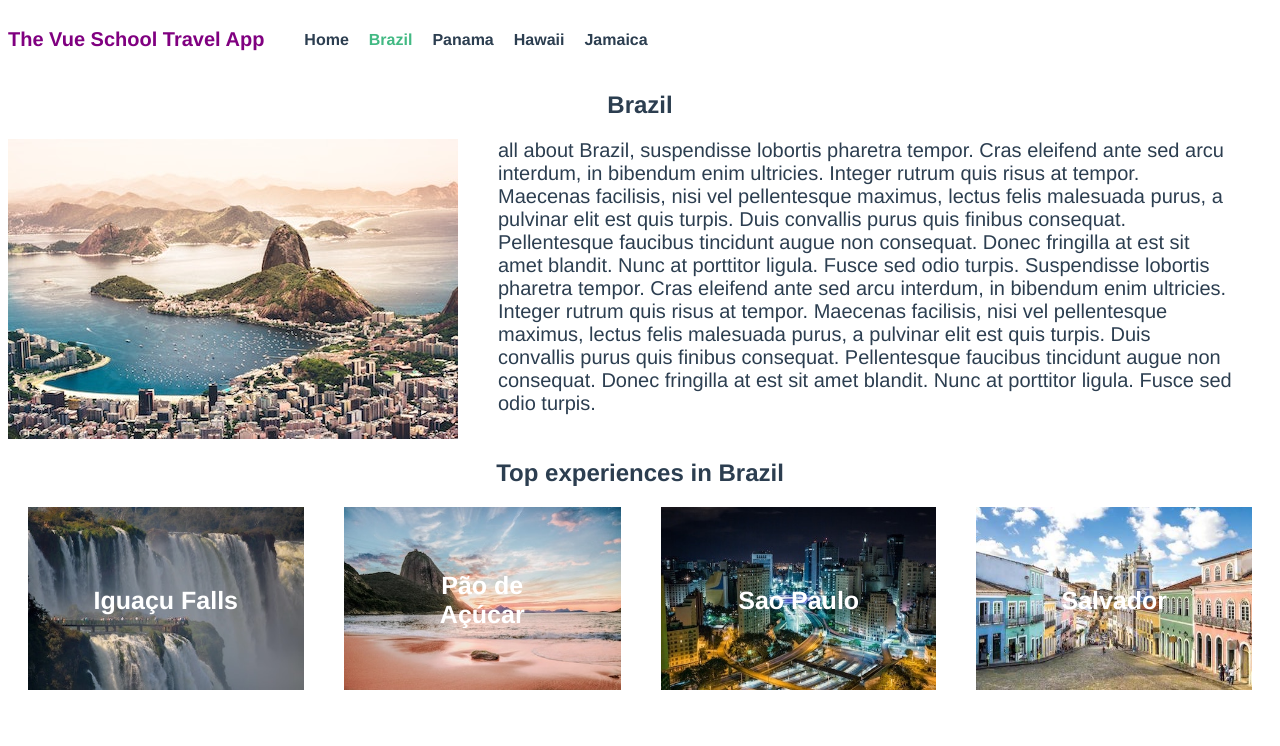
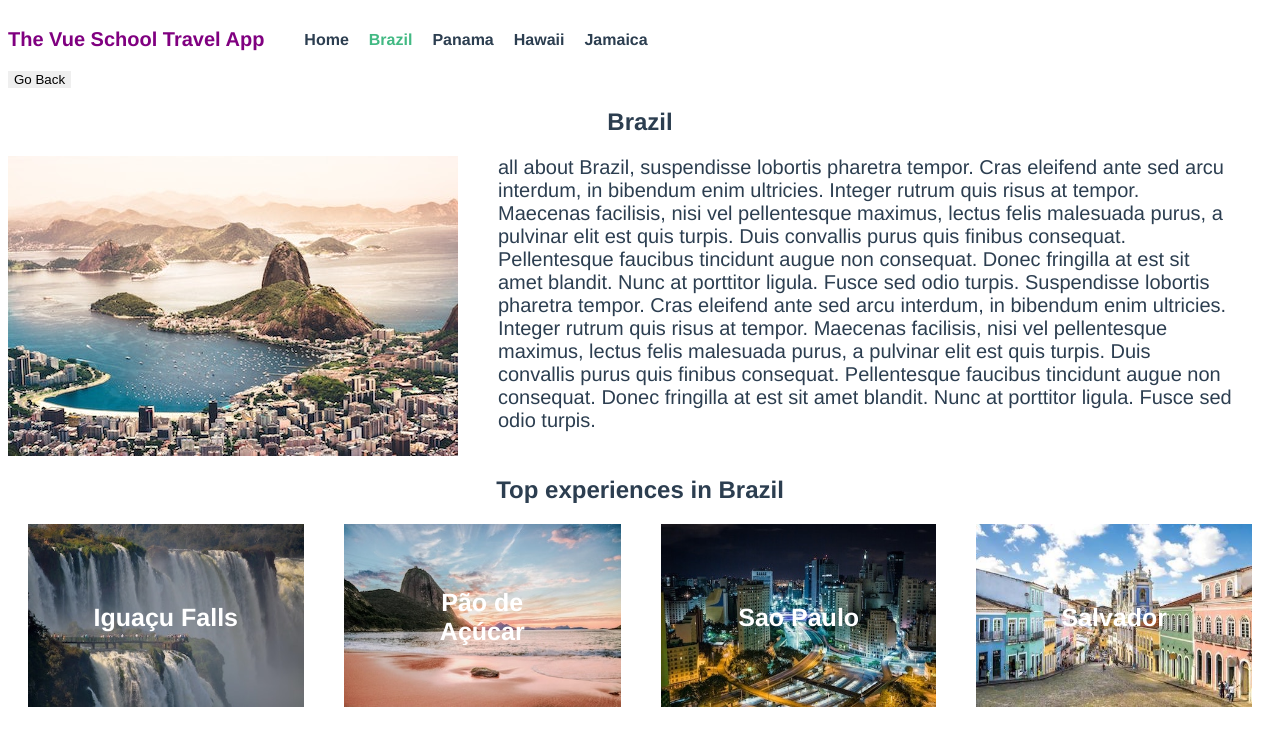
Before and after one commit to keperkjr/Vue-Travel-App, a Vue app: page /destination/brazil in a window 1280 px wide. Shown: the top 746 px of the page. Built offline with nearby package versions, Linux system fonts and the light colour scheme.

Commit message:
Added a 'go back' component

```diff
--- /dev/null
+++ b/src/components/GoBack.vue
@@ -0,0 +1,25 @@
+<template>
+    <span class="go-back">
+        <button @click="goBack">Go Back</button>
+    </span>
+</template>
+
+<script>
+export default {
+    methods: {
+        goBack() {
+            return this.$router.go(-1);
+        }
+    }
+}
+</script>
+
+<style scoped>
+.go-back {
+    display: flex;
+    cursor: pointer;
+}
+button {
+    border: 0;
+}
+</style>
--- a/src/views/DestinationDetails.vue
+++ b/src/views/DestinationDetails.vue
@@ -1,5 +1,6 @@
 <template>
     <div>
+        <GoBack />
         <section class="destination">
             <h1>{{destination.name}}</h1>
             <div class="destination-details">
@@ -40,8 +41,12 @@
 
 <script>
 import store from "@/store.js"
+import GoBack from "@/components/GoBack"
 
 export default {
+    components: {
+        GoBack,
+    },
     data() {
         return {
             // destinationId: this.$route.params.id,
```
